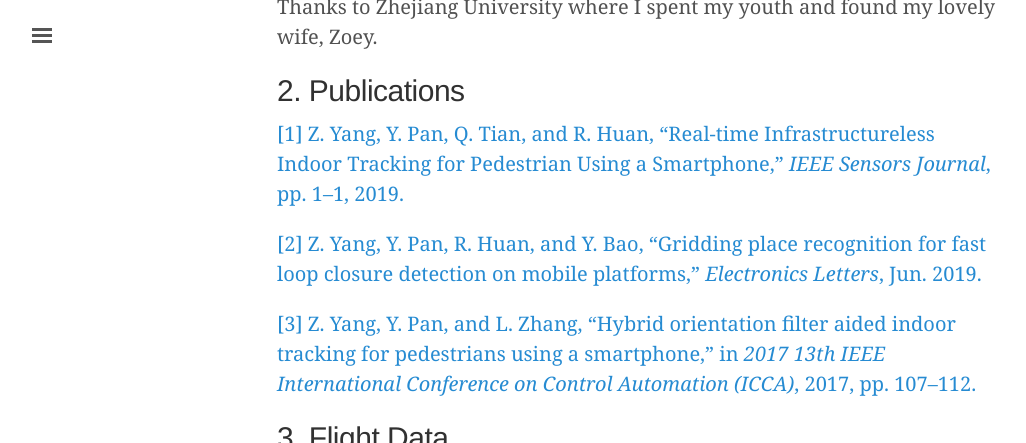
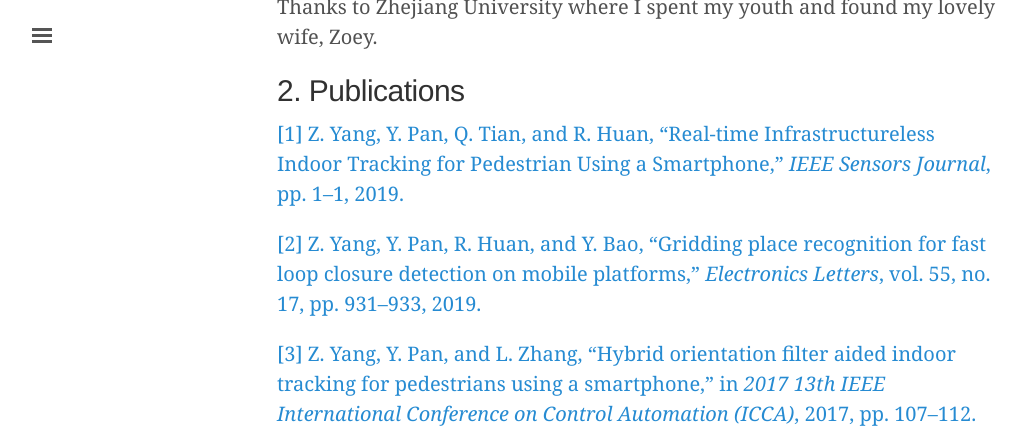
Before and after one commit to wittyfilter/wittyfilter.github.io, a Jekyll site: the page built from aboutme.md, in a window 1280 px wide and 900 px high, scrolled down 371 px, cut to the strip 0-443 px from the top of the window. Shown: the whole strip, without its empty margins (3-1029 px from the left). Built offline with Jekyll 4.4.1, drawn with Linux system fonts in a browser that asks for light colours; some web fonts are replaced; a script that is not in the unit is left out.

Commit message:
Update my profile

```diff
--- a/aboutme.md
+++ b/aboutme.md
@@ -17,7 +17,7 @@
 [[1] Z. Yang, Y. Pan, Q. Tian, and R. Huan, “Real-time Infrastructureless Indoor Tracking for Pedestrian Using a Smartphone,” *IEEE Sensors Journal*, pp. 1–1, 2019.](https://ieeexplore.ieee.org/document/8766979)
 
 
-[[2] Z. Yang, Y. Pan, R. Huan, and Y. Bao, “Gridding place recognition for fast loop closure detection on mobile platforms,” *Electronics Letters*, Jun. 2019.](https://digital-library.theiet.org/content/journals/10.1049/el.2019.1148)
+[[2] Z. Yang, Y. Pan, R. Huan, and Y. Bao, “Gridding place recognition for fast loop closure detection on mobile platforms,” *Electronics Letters*, vol. 55, no. 17, pp. 931–933, 2019.](https://digital-library.theiet.org/content/journals/10.1049/el.2019.1148)
 
 
 [[3] Z. Yang, Y. Pan, and L. Zhang, “Hybrid orientation filter aided indoor tracking for pedestrians using a smartphone,” in *2017 13th IEEE International Conference on Control Automation (ICCA)*, 2017, pp. 107–112.
```
